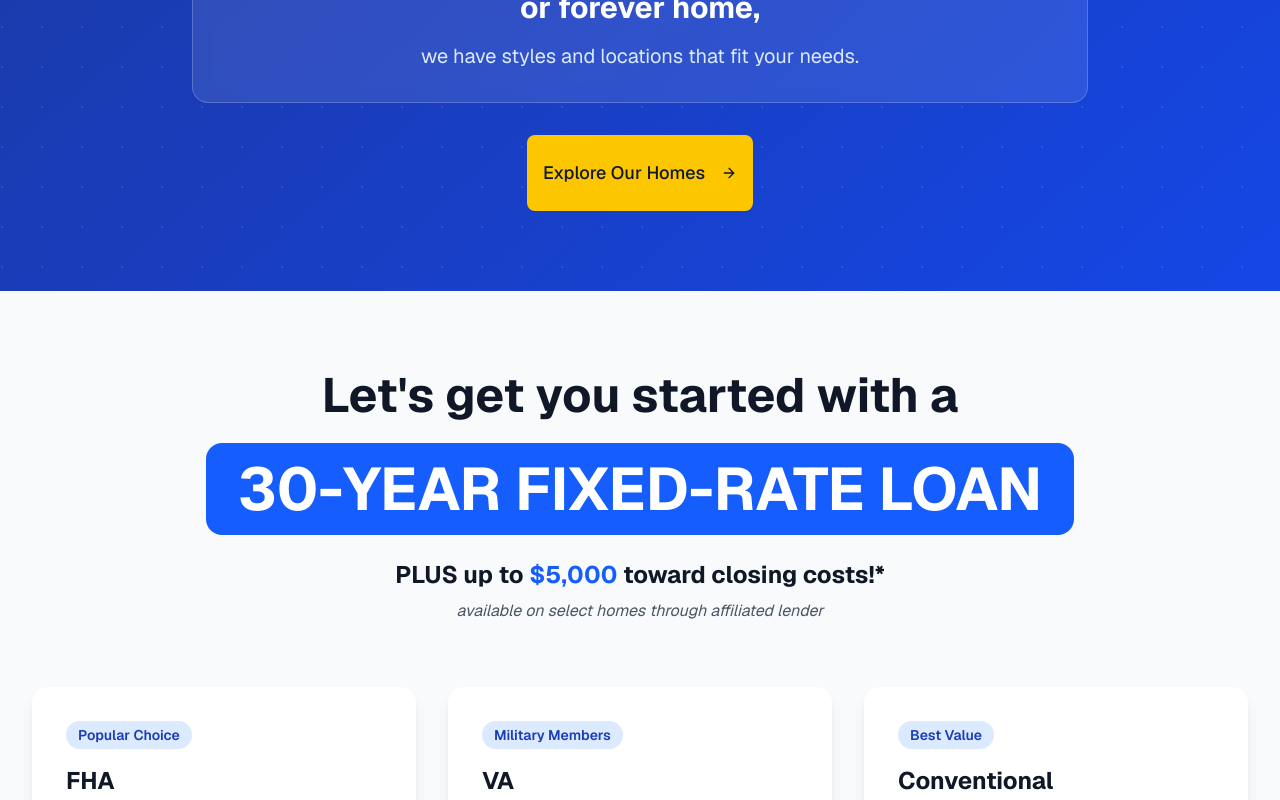
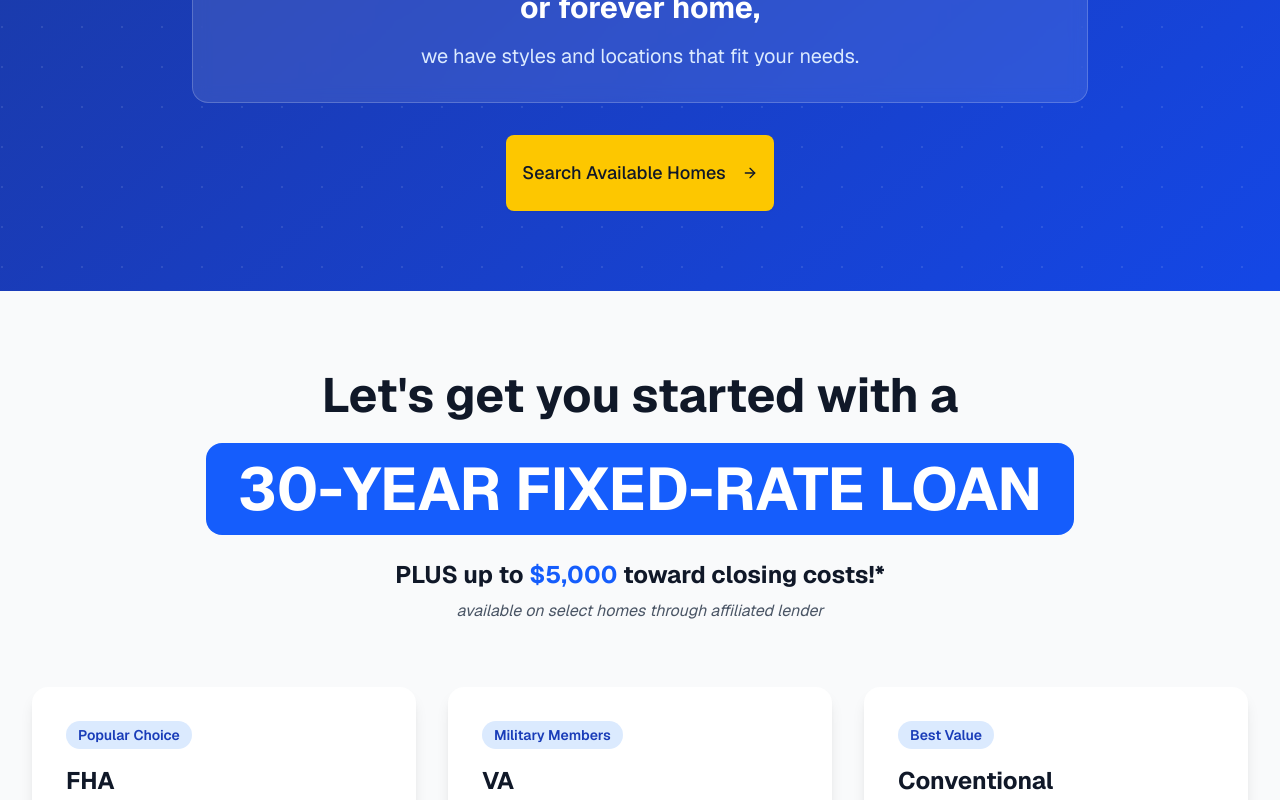
Before and after one commit to LetMeHelpYouREALTY/terraskyeview.com, a Next.js app: page /special-offers in a window 1280 px wide. Shown: the part 880-1680 px from the top of the page. Built offline with nearby package versions, Linux system fonts and the light colour scheme.

Commit message:
Fix missed buttons: Update Browse/Explore/View Homes CTAs to RealScout on for-buyers and special-offers pages

```diff
--- a/app/for-buyers/page.tsx
+++ b/app/for-buyers/page.tsx
@@ -142,9 +142,9 @@ export default function ForBuyersPage() {
             </p>
             <div className="flex flex-col sm:flex-row gap-4">
               <Button asChild size="lg" className="bg-white text-blue-600 hover:bg-gray-100">
-                <Link href="/communities/skyeview">
-                  View Available Homes
-                </Link>
+                <a href="http://drjanduffy.realscout.com/" target="_blank" rel="noopener noreferrer">
+                  Search Available Homes
+                </a>
               </Button>
               <Button asChild size="lg" variant="outline" className="border-2 border-white text-white hover:bg-white/10">
                 <a href="tel:702-919-7292">
@@ -282,9 +282,9 @@ export default function ForBuyersPage() {
           </p>
           <div className="flex flex-col sm:flex-row gap-4 justify-center">
             <Button asChild size="lg" className="bg-white text-blue-600 hover:bg-gray-100">
-              <Link href="/communities/skyeview">
-                Browse Available Homes
-              </Link>
+              <a href="http://drjanduffy.realscout.com/" target="_blank" rel="noopener noreferrer">
+                Search Available Homes
+              </a>
             </Button>
             <Button asChild size="lg" className="bg-yellow-400 text-gray-900 hover:bg-yellow-300">
               <Link href="/special-offers">
--- a/app/special-offers/page.tsx
+++ b/app/special-offers/page.tsx
@@ -169,10 +169,10 @@ export default function SpecialOffersPage() {
             </div>
 
             <Button asChild size="lg" className="bg-yellow-400 text-gray-900 hover:bg-yellow-300 text-lg px-8 py-6 h-auto">
-              <Link href="/communities/skyeview">
-                Explore Our Homes
+              <a href="http://drjanduffy.realscout.com/" target="_blank" rel="noopener noreferrer">
+                Search Available Homes
                 <ArrowRight className="w-5 h-5 ml-2" />
-              </Link>
+              </a>
             </Button>
           </div>
         </div>
@@ -414,9 +414,9 @@ export default function SpecialOffersPage() {
 
           <div className="text-center mt-12">
             <Button asChild size="lg" className="bg-blue-600 hover:bg-blue-700 text-white">
-              <Link href="/communities/skyeview">
-                View Available Homes
-              </Link>
+              <a href="http://drjanduffy.realscout.com/" target="_blank" rel="noopener noreferrer">
+                Search Available Homes
+              </a>
             </Button>
           </div>
         </div>
@@ -435,9 +435,9 @@ export default function SpecialOffersPage() {
             </p>
             <div className="flex flex-col sm:flex-row gap-4 justify-center">
               <Button asChild size="lg" className="bg-white text-blue-600 hover:bg-gray-100">
-                <Link href="/communities/skyeview">
-                  Browse Homes
-                </Link>
+                <a href="http://drjanduffy.realscout.com/" target="_blank" rel="noopener noreferrer">
+                  Search Available Homes
+                </a>
               </Button>
               <Button asChild size="lg" variant="outline" className="border-2 border-white text-white hover:bg-white/10">
                 <a href="tel:702-919-7292">
```
